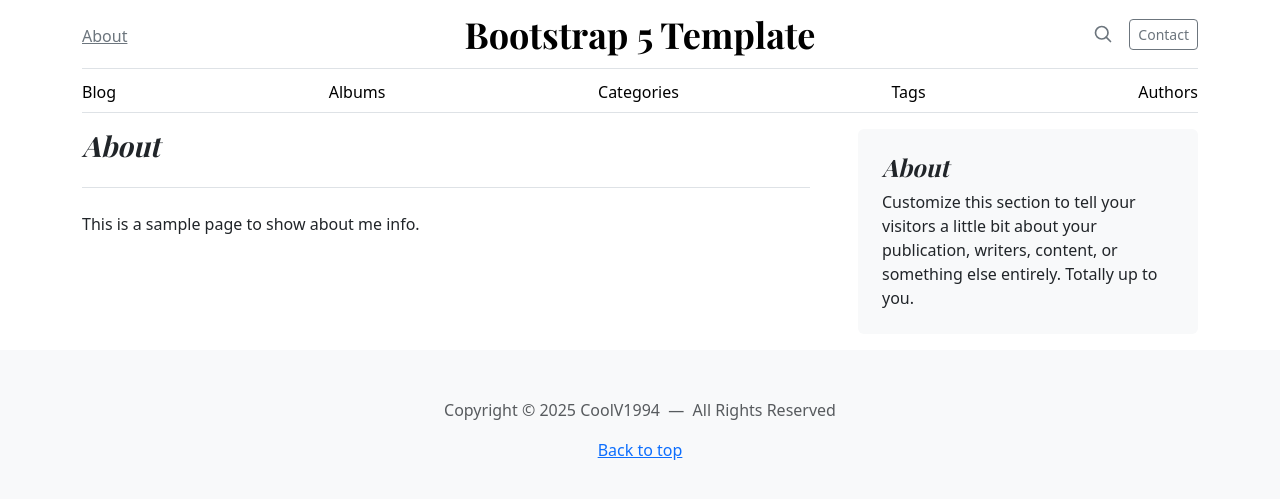
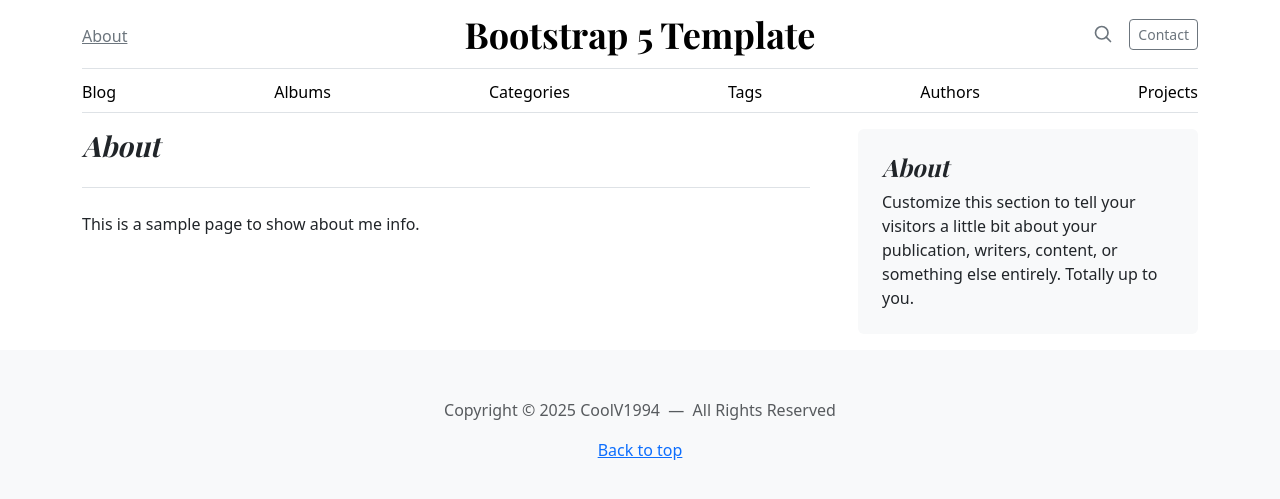
Before and after one commit to CoolV1994/Template-Bootstrap-5, a Jekyll site: the page built from about.md, in a window 1280 px wide. Shown: the top 499 px of the page. Built offline with Jekyll 4.4.1, drawn with Linux system fonts in a browser that asks for light colours.

Commit message:
Update navbar.yml

```diff
--- a/_data/navbar.yml
+++ b/_data/navbar.yml
@@ -17,3 +17,5 @@ links:
     url: /tags.html
   - name: Authors
     url: /authors/
+  - name: Projects
+    url: /projects/
```
